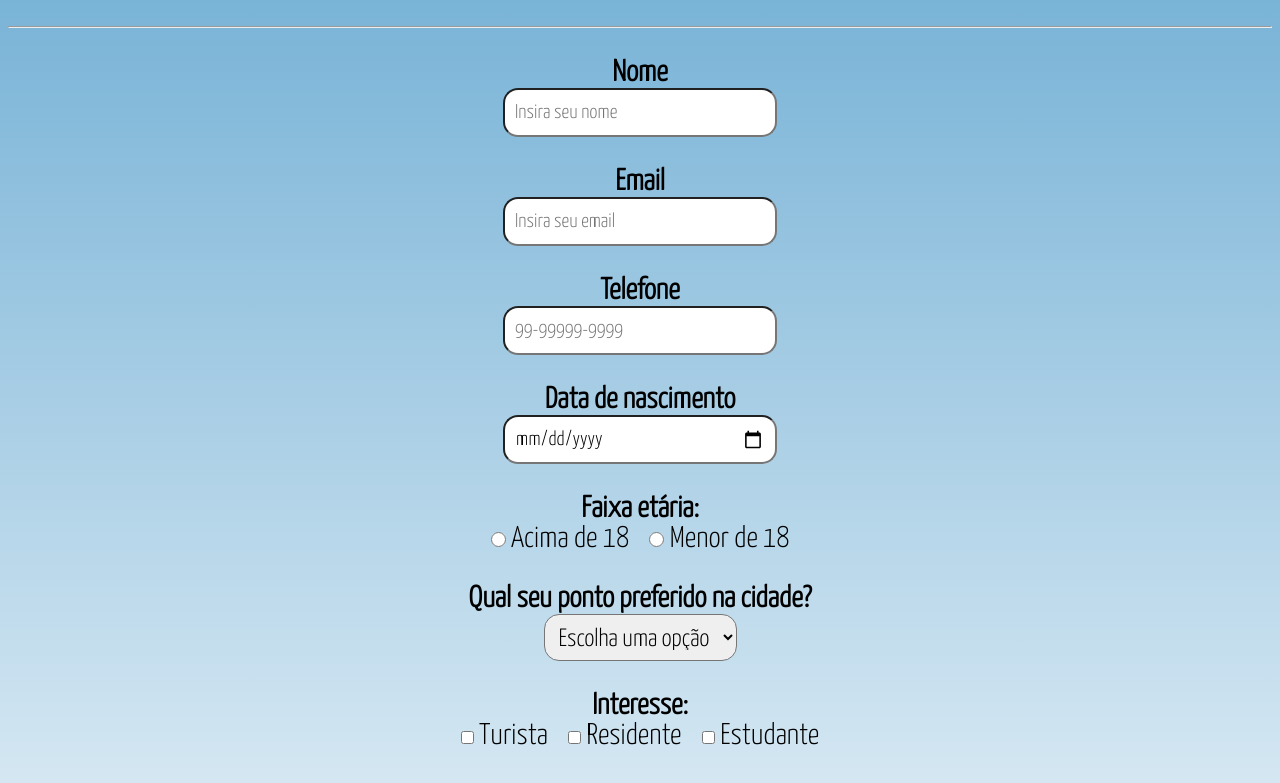
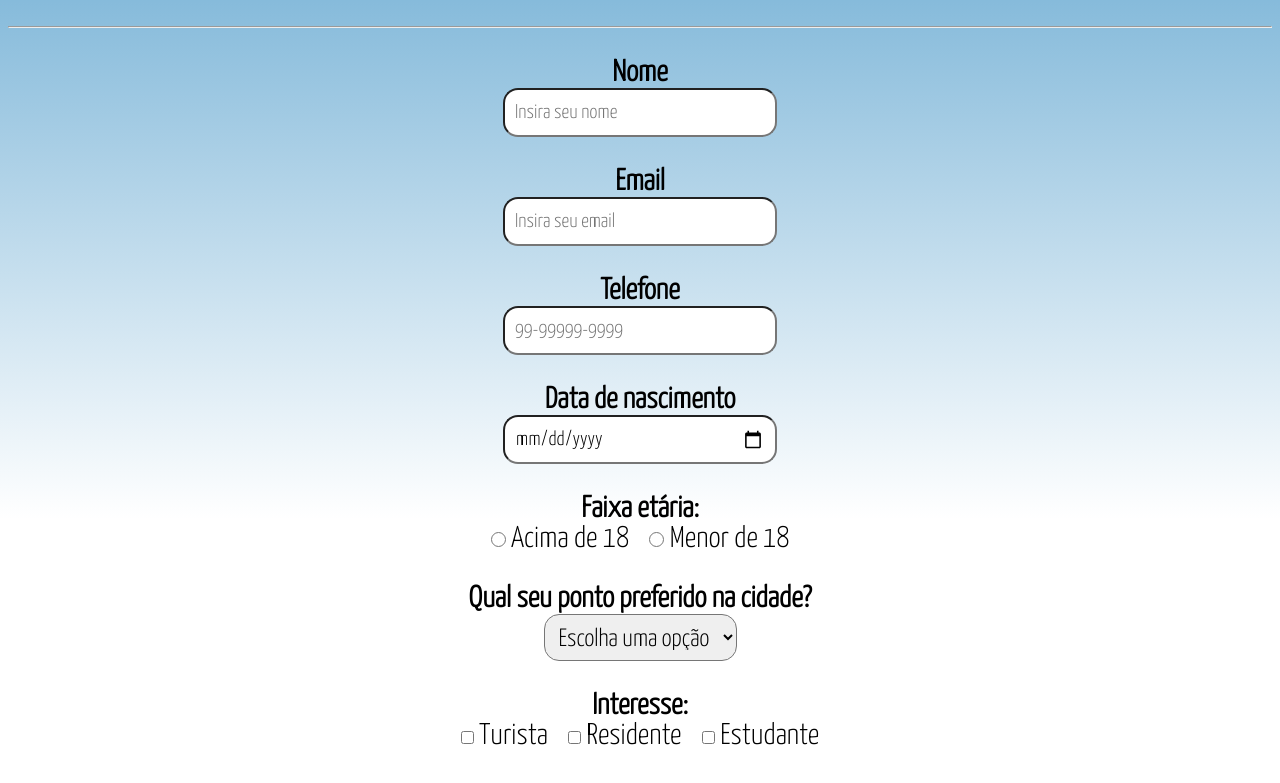
Before and after one commit to marciayano/checkpoint2, a plain HTML site: page index.html in a window 1280 px wide. Shown: the part 113-896 px from the top of the page. Drawn offline with Linux system fonts and the light colour scheme.

Commit message:
alteração no gradiente (+white)

```diff
--- a/css/style.css
+++ b/css/style.css
@@ -9,7 +9,7 @@ body{
     font-family: 'Yanone Kaffeesatz', sans-serif;
     font-size: 30px;
     text-align: center;
-    background: linear-gradient(#6CACD3,white);
+    background: linear-gradient(#6CACD3,white,white);
 }
 
 label{
```
